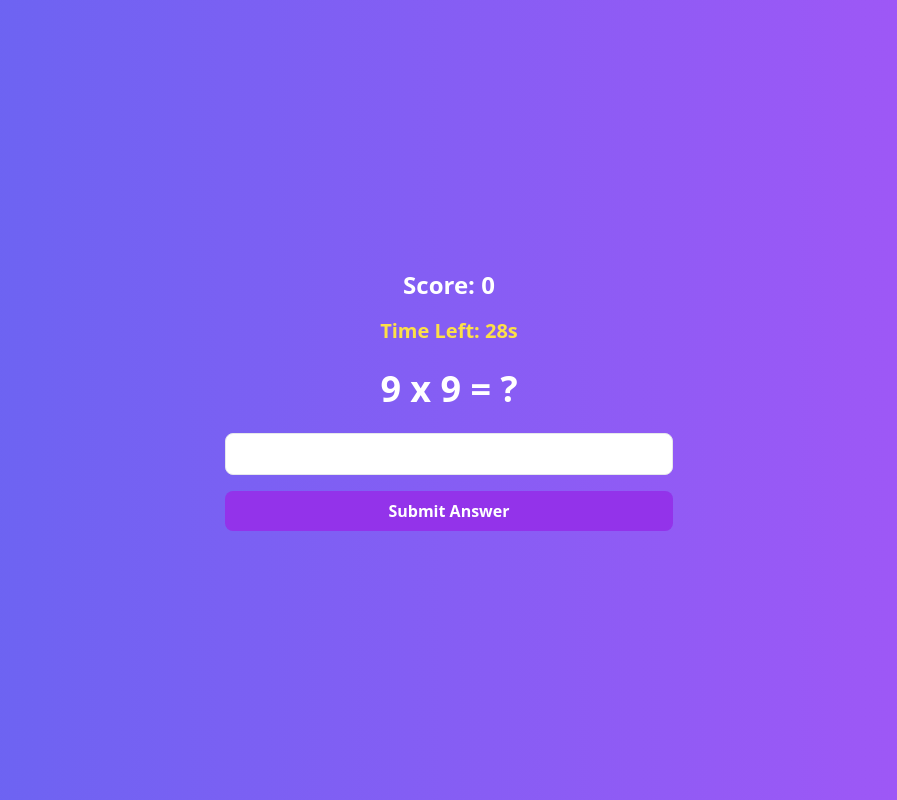
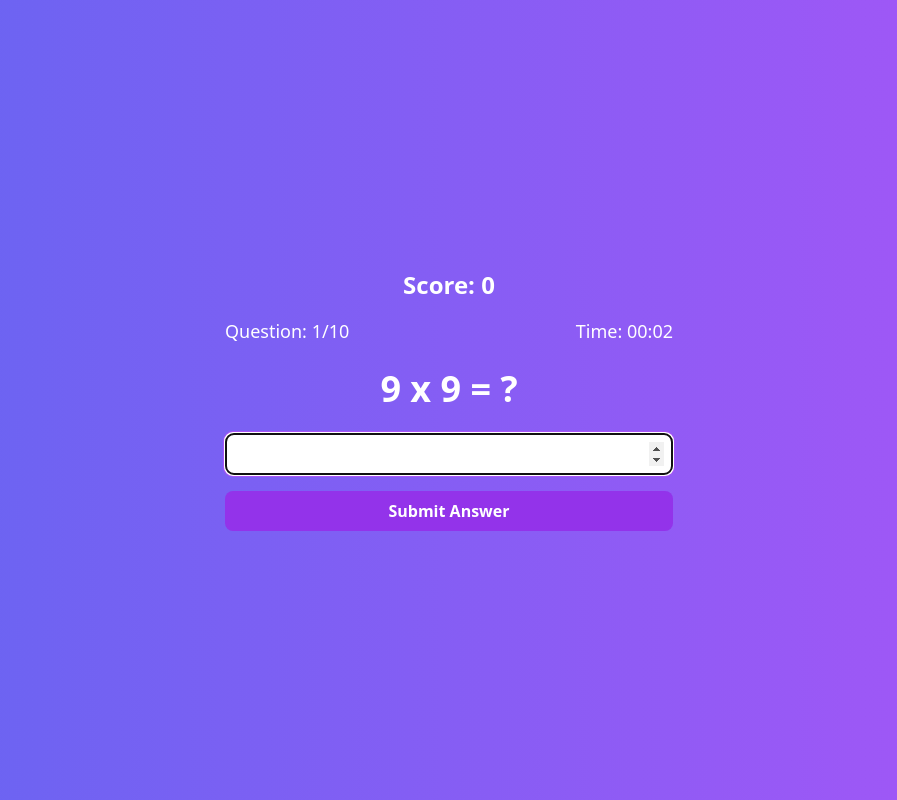
Before and after one commit to leelaboyidapu/kids-edu, a React (Create React App) app: page / in a window 1280 px wide. Both pictures are taken after a click on the button "Start Game". Shown: the whole page, without its empty margins (191-1088 px from the left). Built offline with nearby package versions, Linux system fonts and the light colour scheme.

Commit message:
Random multiplication questions

```diff
--- a/src/App.js
+++ b/src/App.js
@@ -1,19 +1,43 @@
-import React, { useState } from "react";
+import React, { useEffect, useRef, useState } from "react";
 import "./App.css";
 
 function App() {
-  const [maxTable, setMaxTable] = useState(15);
+  const TOTAL_QUESTIONS = 10;
+
   const [gameActive, setGameActive] = useState(false);
   const [question, setQuestion] = useState({});
   const [score, setScore] = useState(0);
   const [input, setInput] = useState("");
-  const [timerKey, setTimerKey] = useState(0); // To reset timer
+  const [currentQuestion, setCurrentQuestion] = useState(1);
+  const [startTime, setStartTime] = useState(null);
+  const [elapsedTime, setElapsedTime] = useState(0);
+
+  const inputRef = useRef(null);
+
+  useEffect(() => {
+    let timer;
+    if (gameActive) {
+      setStartTime(Date.now());
+      timer = setInterval(() => {
+        setElapsedTime(Math.floor((Date.now() - startTime) / 1000));
+      }, 1000);
+    }
+    return () => clearInterval(timer);
+  }, [gameActive, startTime]);
+
+  useEffect(() => {
+    if (gameActive) {
+      inputRef.current?.focus();
+    }
+  }, [question]);
 
   const startGame = () => {
     setGameActive(true);
     setScore(0);
-    setQuestion(generateQuestion(maxTable));
-    setTimerKey((prev) => prev + 1); // Reset timer
+    setCurrentQuestion(1);
+    setQuestion(generateQuestion());
+    setElapsedTime(0);
+    setStartTime(Date.now());
   };
 
   const handleAnswer = () => {
@@ -21,8 +45,19 @@ function App() {
       setScore(score + 1);
     }
     setInput("");
-    setQuestion(generateQuestion(maxTable));
-    setTimerKey((prev) => prev + 1); // Reset timer
+
+    if (currentQuestion < TOTAL_QUESTIONS) {
+      setCurrentQuestion(currentQuestion + 1);
+      setQuestion(generateQuestion());
+    } else {
+      setGameActive(false);
+    }
+  };
+
+  const formatTime = (timeInSeconds) => {
+    const minutes = Math.floor(timeInSeconds / 60);
+    const seconds = timeInSeconds % 60;
+    return `${String(minutes).padStart(2, "0")}:${String(seconds).padStart(2, "0")}`;
   };
 
   return (
@@ -30,17 +65,7 @@ function App() {
       {!gameActive ? (
         <div className="w-4/5 max-w-md p-6 bg-white text-black rounded-lg shadow-xl text-center">
           <h1 className="text-3xl font-bold mb-4 text-indigo-600">Math Puzzle</h1>
-          <label className="block text-lg font-medium mb-2">
-            Select Tables (1–15):
-          </label>
-          <input
-            type="number"
-            value={maxTable}
-            onChange={(e) => setMaxTable(parseInt(e.target.value))}
-            min="1"
-            max="15"
-            className="w-full p-2 border rounded-lg mb-4 focus:ring-2 focus:ring-indigo-500"
-          />
+          <p className="text-lg font-medium mb-4">Answer multiplication questions as fast as you can!</p>
           <button
             onClick={startGame}
             className="w-full py-2 px-4 bg-indigo-600 hover:bg-indigo-700 text-white rounded-lg font-semibold transition duration-300"
@@ -51,18 +76,15 @@ function App() {
       ) : (
         <div className="text-center w-4/5 max-w-md">
           <h1 className="text-2xl font-bold mb-4">Score: {score}</h1>
-          <Timer
-            key={timerKey} // Reset timer when question changes
-            seconds={30}
-            onTimeout={() => {
-              alert("Time's up!");
-              setGameActive(false);
-            }}
-          />
+          <div className="flex justify-between items-center mb-4">
+            <span className="text-lg font-medium">Question: {currentQuestion}/{TOTAL_QUESTIONS}</span>
+            <span className="text-lg font-medium">Time: {formatTime(elapsedTime)}</span>
+          </div>
           <h2 className="text-4xl font-extrabold my-6">
             {question.num1} x {question.num2} = ?
           </h2>
           <input
+            ref={inputRef}
             type="number"
             value={input}
             onChange={(e) => setInput(e.target.value)}
@@ -76,32 +98,26 @@ function App() {
           </button>
         </div>
       )}
+      {!gameActive && currentQuestion > TOTAL_QUESTIONS && (
+        <div className="w-4/5 max-w-md mt-6 p-6 bg-white text-black rounded-lg shadow-xl text-center">
+          <h1 className="text-2xl font-bold text-indigo-600">Game Over!</h1>
+          <p className="text-lg font-medium">Your Score: {score}/{TOTAL_QUESTIONS}</p>
+          <p className="text-lg font-medium">Total Time: {formatTime(elapsedTime)}</p>
+          <button
+            onClick={startGame}
+            className="mt-4 w-full py-2 px-4 bg-indigo-600 hover:bg-indigo-700 text-white rounded-lg font-semibold transition duration-300"
+          >
+            Play Again
+          </button>
+        </div>
+      )}
     </div>
   );
 }
 
-function Timer({ seconds, onTimeout }) {
-  const [timeLeft, setTimeLeft] = useState(seconds);
-
-  React.useEffect(() => {
-    if (timeLeft <= 0) {
-      onTimeout();
-      return;
-    }
-    const interval = setInterval(() => setTimeLeft((prev) => prev - 1), 1000);
-    return () => clearInterval(interval);
-  }, [timeLeft, onTimeout]);
-
-  return (
-    <div className="text-xl font-semibold text-yellow-300">
-      Time Left: {timeLeft}s
-    </div>
-  );
-}
-
-function generateQuestion(maxTable) {
-  const num1 = Math.floor(Math.random() * maxTable) + 1;
-  const num2 = Math.floor(Math.random() * maxTable) + 1;
+function generateQuestion() {
+  const num1 = Math.floor(Math.random() * 15) + 1;
+  const num2 = Math.floor(Math.random() * 15) + 1;
   return { num1, num2, answer: num1 * num2 };
 }
 
```
